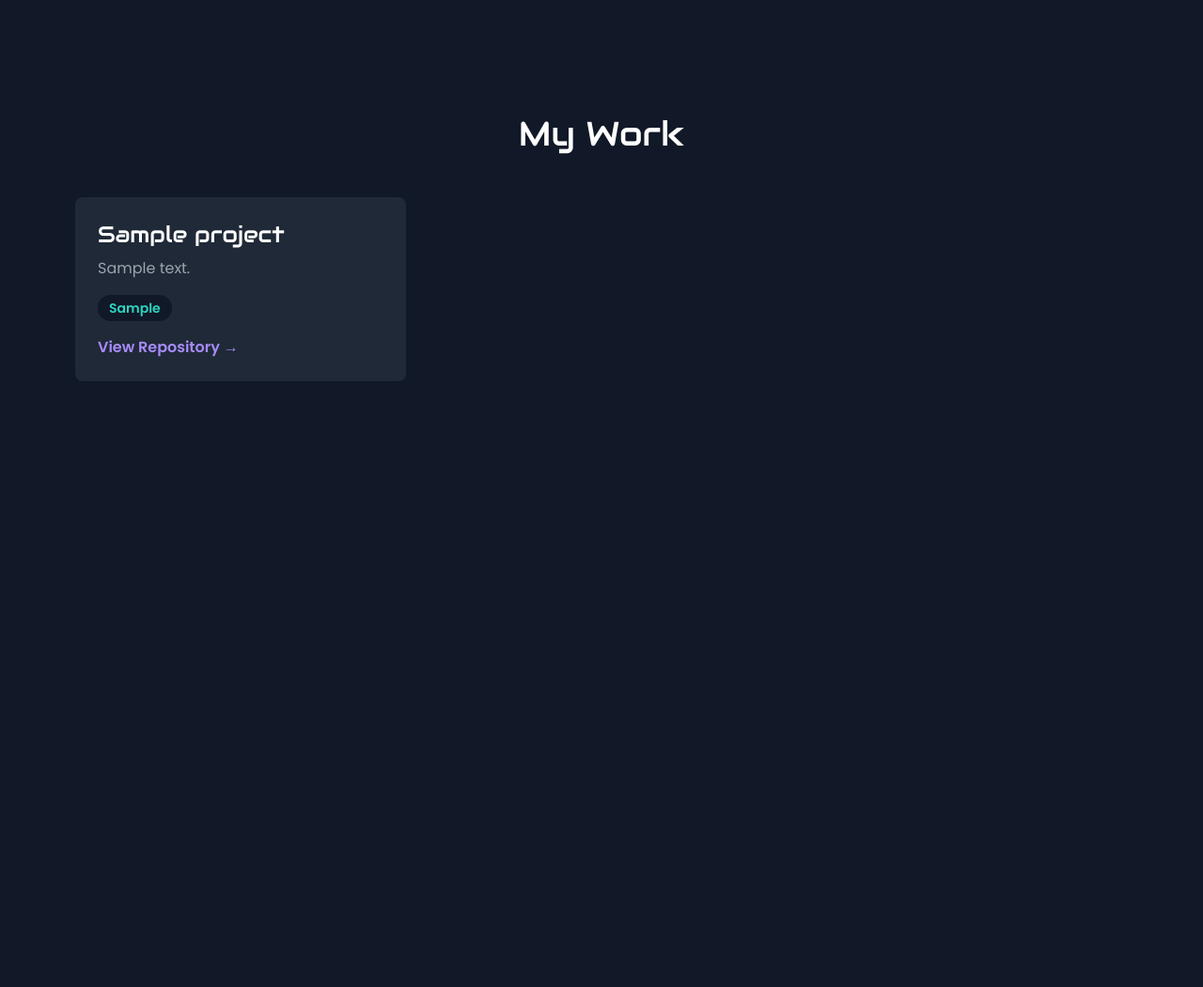
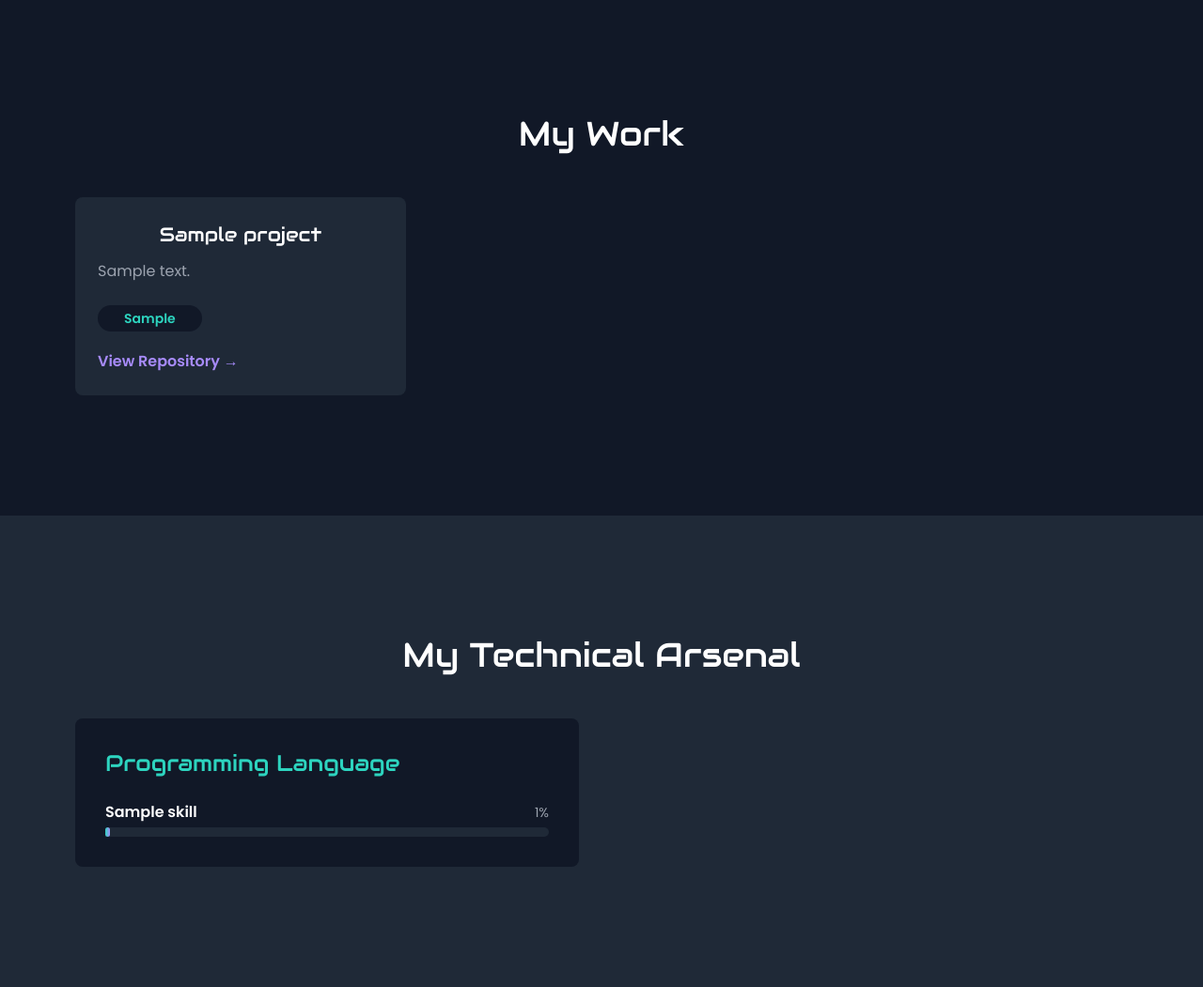
Before and after one commit to Aiswariya3a/Portfolio, a Django app: page / in a window 1280 px wide. Shown: the part 1473-2524 px from the top of the page at 94% size. Before the commit the page ends 1879 px from the top, so only its background shows below. Run offline with Django 5.2, Linux system fonts and the light colour scheme; tables that the repository leaves empty hold one stand-in row (values such as "Sample post"); grey boxes marked "Sample" are stand-in pictures; some libraries are stand-ins or nearby versions.

Commit message:
Built skills section with progress bars

```diff
--- a/mysite/views.py
+++ b/mysite/views.py
@@ -1,14 +1,41 @@
 # mysite/views.py
 
+from collections import defaultdict
 from django.shortcuts import render
-from .models import SiteSetting, Project
+from .models import SiteSetting, Project, Skill
 
 def home(request):
-    # We fetch the first (and only) SiteSetting object
     settings = SiteSetting.objects.first()
     projects = Project.objects.all()
+
+    # 1. Define the desired order for categories by their display names
+    category_order = [
+        'Programming Language',
+        'Tool/Framework',
+        'Database',
+        'Machine/Deep Learning',
+        'DevOps',
+    ]
+
+    # 2. Initialize a dictionary with empty lists, respecting the defined order
+    grouped_skills = {category: [] for category in category_order}
+
+    # 3. Fetch all skills from the database
+    skills_queryset = Skill.objects.all().order_by('order')
+
+    # 4. Populate the dictionary with skills
+    for skill in skills_queryset:
+        category_name = skill.get_category_display()
+        if category_name in grouped_skills:
+            grouped_skills[category_name].append(skill)
+
+    # 5. (Optional) Filter out any empty categories
+    final_grouped_skills = {k: v for k, v in grouped_skills.items() if v}
+
+
     context = {
         'settings': settings,
         'projects': projects,
+        'grouped_skills': final_grouped_skills,
     }
     return render(request, 'mysite/home.html', context)
--- a/static/css/output.css
+++ b/static/css/output.css
@@ -623,6 +623,14 @@ video {
   margin-bottom: 3rem;
 }
 
+.mb-3 {
+  margin-bottom: 0.75rem;
+}
+
+.mb-1 {
+  margin-bottom: 0.25rem;
+}
+
 .block {
   display: block;
 }
@@ -649,6 +657,10 @@ video {
 
 .h-auto {
   height: auto;
+}
+
+.h-2\.5 {
+  height: 0.625rem;
 }
 
 .min-h-screen {
@@ -707,6 +719,10 @@ video {
   justify-content: center;
 }
 
+.justify-between {
+  justify-content: space-between;
+}
+
 .gap-4 {
   gap: 1rem;
 }
@@ -725,6 +741,12 @@ video {
 
 .gap-8 {
   gap: 2rem;
+}
+
+.space-y-6 > :not([hidden]) ~ :not([hidden]) {
+  --tw-space-y-reverse: 0;
+  margin-top: calc(1.5rem * calc(1 - var(--tw-space-y-reverse)));
+  margin-bottom: calc(1.5rem * var(--tw-space-y-reverse));
 }
 
 .rounded-full {
@@ -809,6 +831,10 @@ video {
   padding: 1.5rem;
 }
 
+.p-8 {
+  padding: 2rem;
+}
+
 .px-4 {
   padding-left: 1rem;
   padding-right: 1rem;
@@ -839,8 +865,27 @@ video {
   padding-bottom: 0.25rem;
 }
 
+.px-5 {
+  padding-left: 1.25rem;
+  padding-right: 1.25rem;
+}
+
+.px-6 {
+  padding-left: 1.5rem;
+  padding-right: 1.5rem;
+}
+
+.px-7 {
+  padding-left: 1.75rem;
+  padding-right: 1.75rem;
+}
+
 .text-center {
   text-align: center;
+}
+
+.text-right {
+  text-align: right;
 }
 
 .font-display {
@@ -879,6 +924,27 @@ video {
 .text-sm {
   font-size: 0.875rem;
   line-height: 1.25rem;
+}
+
+.text-xl {
+  font-size: 1.25rem;
+  line-height: 1.75rem;
+}
+
+.text-\[0\.45rem\] {
+  font-size: 0.45rem;
+}
+
+.text-\[1\.45rem\] {
+  font-size: 1.45rem;
+}
+
+.text-\[1\.35rem\] {
+  font-size: 1.35rem;
+}
+
+.text-\[1\.30rem\] {
+  font-size: 1.30rem;
 }
 
 .font-bold {
--- a/templates/mysite/home.html
+++ b/templates/mysite/home.html
@@ -67,13 +67,13 @@
             {% for project in projects %}
             <div class="bg-charcoal rounded-lg p-6 flex flex-col group hover:transform hover:-translate-y-2 transition-transform duration-300">
                 <div class="flex-grow">
-                    <h3 class="font-display text-2xl text-white mb-2">{{ project.title }}</h3>
-                    <p class="text-gray-400 mb-4">{{ project.short_description }}</p>
+                    <h3 class="font-display text-[1.30rem] text-white text-center mb-3">{{ project.title }}</h3>
+                    <p class="text-gray-400 mb-6">{{ project.short_description }}</p>
                 </div>
                 <div>
-                    <div class="flex flex-wrap gap-2 mb-4">
+                    <div class="flex flex-wrap gap-2 mb-5">
                         {% for tech in project.get_tech_stack_as_list %}
-                        <span class="bg-midnight text-neon-teal text-sm font-semibold px-3 py-1 rounded-full">{{ tech }}</span>
+                        <span class="bg-midnight text-neon-teal text-sm font-semibold px-7 py-1 rounded-full">{{ tech }}</span>
                         {% endfor %}
                     </div>
                     <a href="{{ project.repo_url }}" target="_blank" rel="noopener noreferrer" class="text-neon-purple font-semibold hover:underline">
@@ -86,4 +86,34 @@
         </div>
     </div>
 </section>
+
+<section id="skills" class="bg-charcoal py-20 md:py-32">
+    <div class="max-w-6xl mx-auto px-4">
+        <h2 class="font-display text-4xl text-white text-center mb-12">My Technical Arsenal</h2>
+
+        <div class="grid grid-cols-1 md:grid-cols-2 gap-12">
+
+            {% for category, skill_list in grouped_skills.items %}
+            <div class="bg-midnight p-8 rounded-lg">
+                <h3 class="font-display text-2xl text-neon-teal mb-6">{{ category }}</h3>
+                <div class="space-y-6">
+                    {% for skill in skill_list %}
+                    <div>
+                        <div class="flex justify-between items-center mb-1">
+                            <p class="font-semibold text-white">{{ skill.name }}</p>
+                            <p class="text-sm text-gray-400">{{ skill.level }}%</p>
+                        </div>
+                        <div class="w-full bg-charcoal rounded-full h-2.5">
+                            <div class="bg-gradient-to-r from-neon-teal to-neon-purple h-2.5 rounded-full" style="width: {{ skill.level }}%"></div>
+                        </div>
+                    </div>
+                    {% endfor %}
+                </div>
+            </div>
+            {% endfor %}
+
+        </div>
+    </div>
+</section>
+
 {% endblock content %}
```
